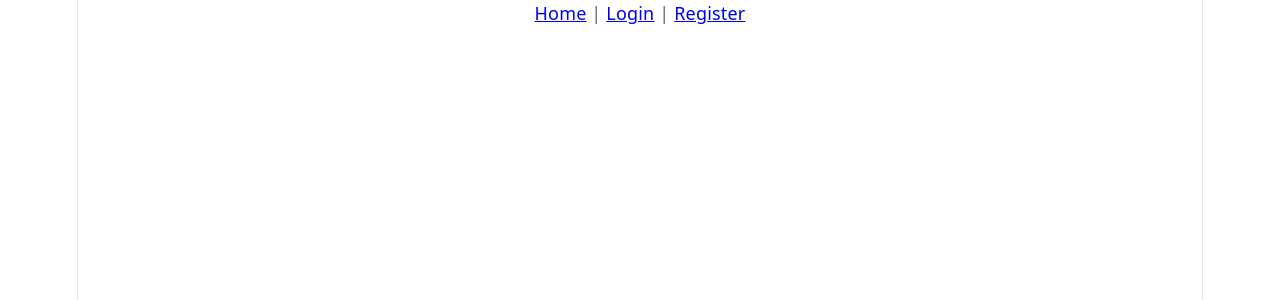
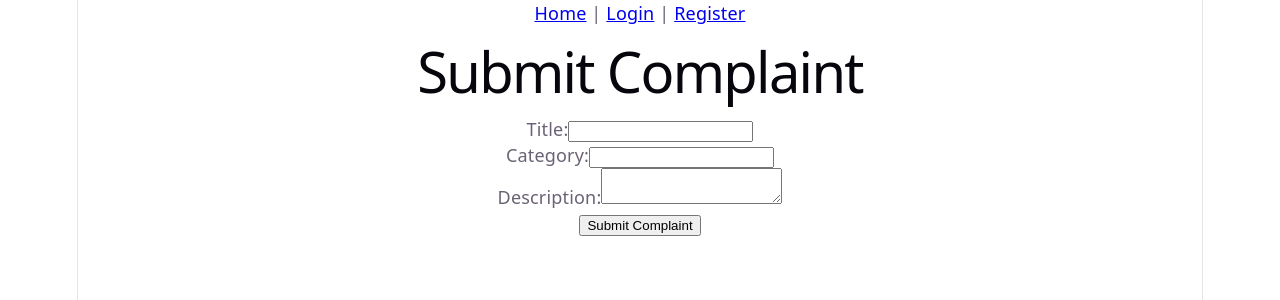
Before and after one commit to Heaven-Bro/GRS, a React app in the folder frontend/: page /submit in a window 1280 px wide. Shown: the top 300 px of the page. Built offline with nearby package versions, Linux system fonts and the light colour scheme; the HTML template or start-up script is replaced by a standard one.

Commit message:
login automatic redirect to home navbar change logout button

```diff
--- a/frontend/src/App.jsx
+++ b/frontend/src/App.jsx
@@ -1,24 +1,67 @@
-import { BrowserRouter, Routes, Route, Link } from "react-router-dom";
+import { BrowserRouter, Routes, Route, Link, useNavigate } from "react-router-dom";
+import { useEffect, useState } from "react";
 import Home from "./pages/Home";
 import Login from "./pages/Login";
 import Register from "./pages/Register";
+import SubmitComplaint from "./pages/SubmitComplaint";
+import { logoutUser } from "./services/api";
+
+function AppContent() {
+  const [isLoggedIn, setIsLoggedIn] = useState(false);
+  const navigate = useNavigate();
+
+  useEffect(() => {
+    const username = localStorage.getItem("username");
+    if (username) {
+      setIsLoggedIn(true);
+    }
+  }, []);
+
+  const handleLogout = async () => {
+    try {
+      await logoutUser();
+      localStorage.removeItem("username");
+      setIsLoggedIn(false);
+      navigate("/");
+    } catch (error) {
+      console.log(error.response?.data);
+    }
+  };
+
+  return (
+    <div>
+      <nav>
+        <Link to="/">Home</Link>{" "}
+
+        {!isLoggedIn && (
+          <>
+            | <Link to="/login">Login</Link>{" "}
+            | <Link to="/register">Register</Link>
+          </>
+        )}
+
+        {isLoggedIn && (
+          <>
+            | <Link to="/submit">Submit Complaint</Link>{" "}
+            | <button onClick={handleLogout}>Logout</button>
+          </>
+        )}
+      </nav>
+
+      <Routes>
+        <Route path="/" element={<Home />} />
+        <Route path="/login" element={<Login setIsLoggedIn={setIsLoggedIn} />} />
+        <Route path="/register" element={<Register />} />
+        <Route path="/submit" element={<SubmitComplaint />} />
+      </Routes>
+    </div>
+  );
+}
 
 function App() {
   return (
     <BrowserRouter>
-      <div>
-        <nav>
-          <Link to="/">Home</Link> |{" "}
-          <Link to="/login">Login</Link> |{" "}
-          <Link to="/register">Register</Link>
-        </nav>
-
-        <Routes>
-          <Route path="/" element={<Home />} />
-          <Route path="/login" element={<Login />} />
-          <Route path="/register" element={<Register />} />
-        </Routes>
-      </div>
+      <AppContent />
     </BrowserRouter>
   );
 }
--- a/frontend/src/pages/Home.jsx
+++ b/frontend/src/pages/Home.jsx
@@ -1,8 +1,12 @@
 function Home() {
+    const username = localStorage.getItem("username");
+
     return (
         <div>
             <h1>University Grievance Redress System</h1>
             <p>Welcome to the grievance portal.</p>
+
+            {username && <p>Logged in as: {username}</p>}
         </div>
     );
 }
--- a/frontend/src/pages/Login.jsx
+++ b/frontend/src/pages/Login.jsx
@@ -1,13 +1,15 @@
 import { useState } from "react";
+import { useNavigate } from "react-router-dom";
 import { loginUser } from "../services/api";
 
-function Login() {
+function Login({ setIsLoggedIn }) {
     const [formData, setFormData] = useState({
         username: "",
         password: "",
     });
 
     const [message, setMessage] = useState("");
+    const navigate = useNavigate();
 
     const handleChange = (event) => {
         setFormData({
@@ -24,11 +26,14 @@ function Login() {
 
             setMessage(response.data.message);
             localStorage.setItem("username", response.data.user.username);
+            setIsLoggedIn(true);
 
             setFormData({
                 username: "",
                 password: "",
             });
+
+            navigate("/");
         } catch (error) {
             console.log(error.response?.data);
             setMessage("Login failed");
--- /dev/null
+++ b/frontend/src/pages/SubmitComplaint.jsx
@@ -0,0 +1,80 @@
+import { useState } from "react";
+import { submitComplaint } from "../services/api";
+
+function SubmitComplaint() {
+    const [formData, setFormData] = useState({
+        title: "",
+        category: "",
+        description: "",
+    });
+
+    const [message, setMessage] = useState("");
+
+    const handleChange = (event) => {
+        setFormData({
+            ...formData,
+            [event.target.name]: event.target.value,
+        });
+    };
+
+    const handleSubmit = async (event) => {
+        event.preventDefault();
+
+        try {
+            const response = await submitComplaint(formData);
+            setMessage("Complaint submitted successfully");
+
+            setFormData({
+                title: "",
+                category: "",
+                description: "",
+            });
+        } catch (error) {
+            console.log(error.response?.data);
+            setMessage("Submission failed. Please login first.");
+        }
+    };
+
+    return (
+        <div>
+            <h1>Submit Complaint</h1>
+
+            {message && <p>{message}</p>}
+
+            <form onSubmit={handleSubmit}>
+                <div>
+                    <label>Title:</label>
+                    <input
+                        type="text"
+                        name="title"
+                        value={formData.title}
+                        onChange={handleChange}
+                    />
+                </div>
+
+                <div>
+                    <label>Category:</label>
+                    <input
+                        type="text"
+                        name="category"
+                        value={formData.category}
+                        onChange={handleChange}
+                    />
+                </div>
+
+                <div>
+                    <label>Description:</label>
+                    <textarea
+                        name="description"
+                        value={formData.description}
+                        onChange={handleChange}
+                    />
+                </div>
+
+                <button type="submit">Submit Complaint</button>
+            </form>
+        </div>
+    );
+}
+
+export default SubmitComplaint;
--- a/frontend/src/services/api.js
+++ b/frontend/src/services/api.js
@@ -13,4 +13,12 @@ export const loginUser = (loginData) => {
     return api.post("/accounts/login/", loginData);
 };
 
+export const logoutUser = () => {
+    return api.post("/accounts/logout/");
+};
+
+export const submitComplaint = (data) => {
+    return api.post("/complaints/submit/", data);
+};
+
 export default api;
```
Also changed, not shown: 2 other files (tests, documents, lock files or other folders).
